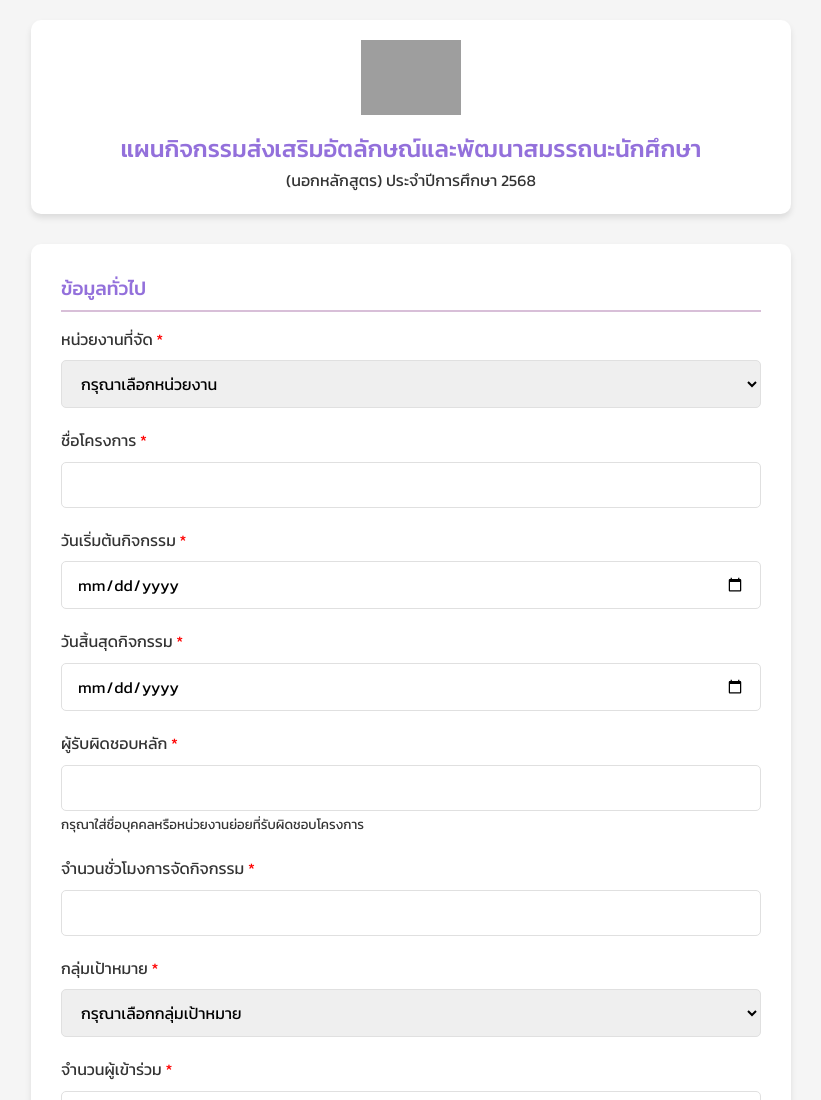
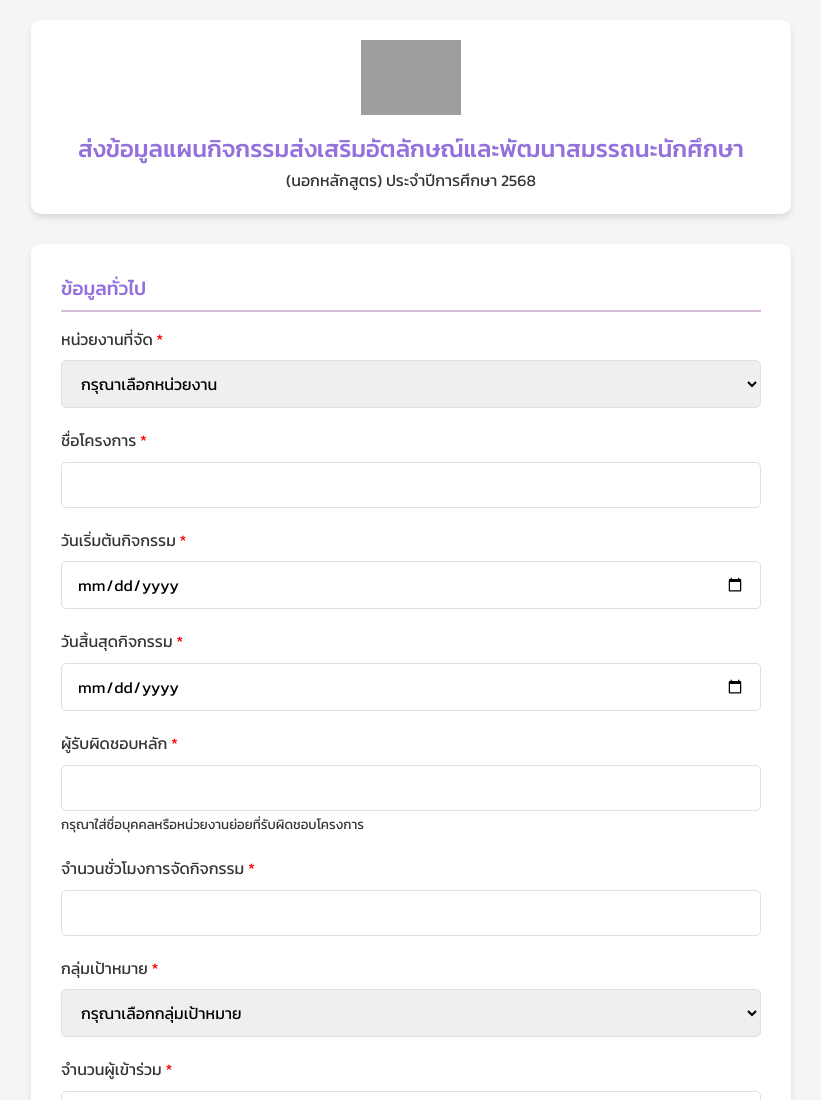
Before and after one commit to wudssd/activity68, a plain HTML site: page index.html in a window 1280 px wide. Shown: the top 1100 px of the page, without its empty margins (229-1050 px from the left). Drawn offline with Linux system fonts and the light colour scheme; some packages are replaced by stand-ins of ours; grey boxes are pictures that could not be loaded; a script that the page names is missing.

Commit message:
Update index.html

```diff
--- a/index.html
+++ b/index.html
@@ -223,7 +223,7 @@
     <div class="container">
         <div class="header">
             <img src="https://www.wu.ac.th/uploads/logoWU_1631668089.png" alt="มหาวิทยาลัยวลัยลักษณ์" class="logo">
-            <h1 class="title">แผนกิจกรรมส่งเสริมอัตลักษณ์และพัฒนาสมรรถนะนักศึกษา</h1>
+            <h1 class="title">ส่งข้อมูลแผนกิจกรรมส่งเสริมอัตลักษณ์และพัฒนาสมรรถนะนักศึกษา</h1>
             <p class="subtitle">(นอกหลักสูตร) ประจำปีการศึกษา 2568</p>
         </div>
 
```
